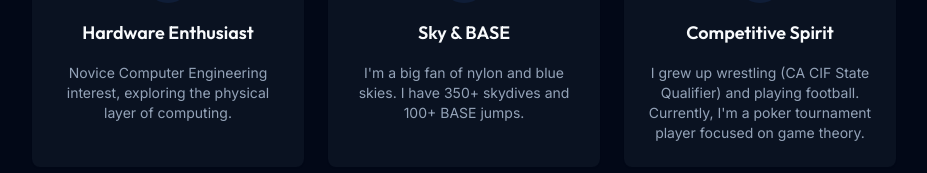
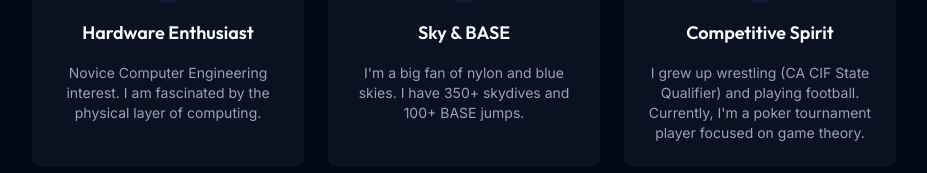
Before and after one commit to masonakdev/developer-portfolio, a React (Vite) app in the folder apps/portfolio/: page / in a window 1280 px wide. Shown: the part 2521-2694 px from the top of the page, without its empty margins (176-1103 px from the left). Built offline with nearby package versions, Linux system fonts and the light colour scheme; no server answers.

Commit message:
style(interests): change hardware wording

```diff
--- a/apps/portfolio/src/components/sections/Interests.tsx
+++ b/apps/portfolio/src/components/sections/Interests.tsx
@@ -7,7 +7,7 @@ const personalHighlights = [
     {
         icon: <Cpu className="h-6 w-6" />,
         title: 'Hardware Enthusiast',
-        description: 'Novice Computer Engineering interest, exploring the physical layer of computing.',
+        description: 'Novice Computer Engineering interest. I am fascinated by the physical layer of computing.',
     },
     {
         icon: <Plane className="h-6 w-6" />,
```
